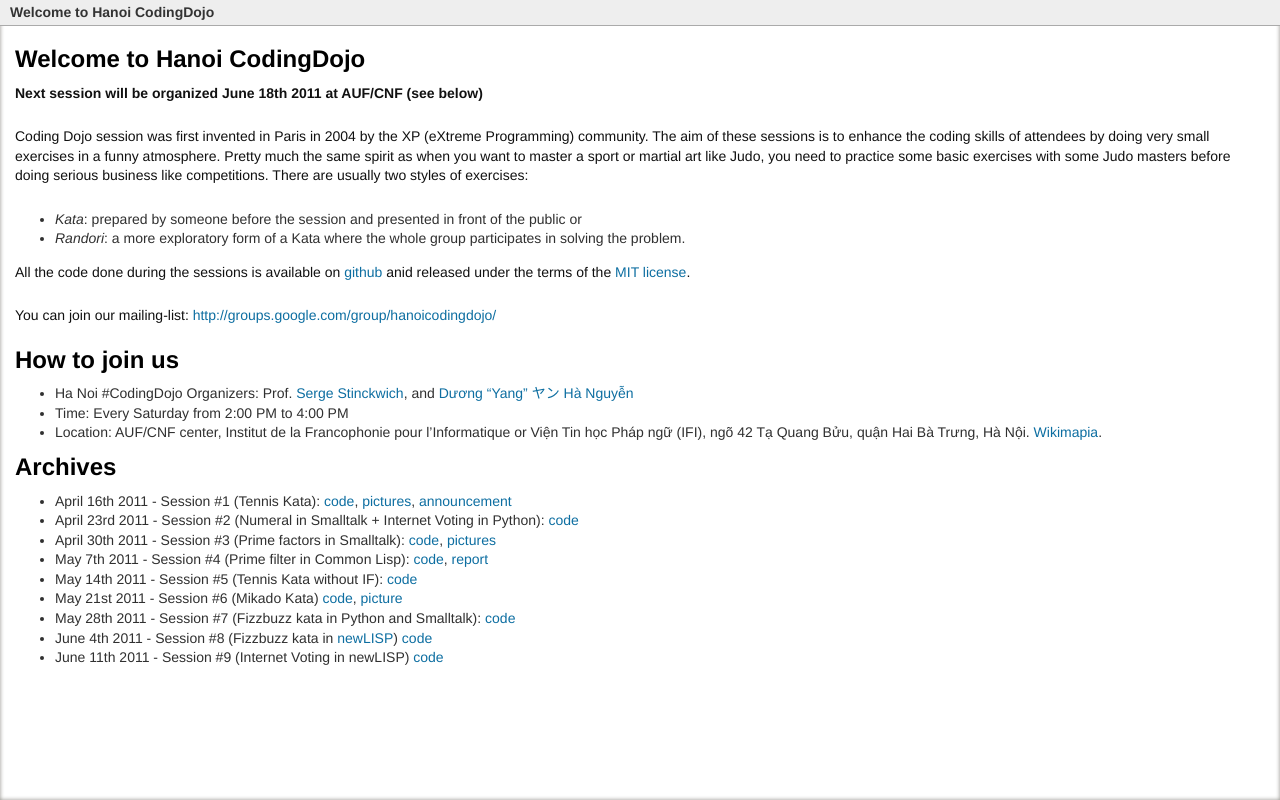
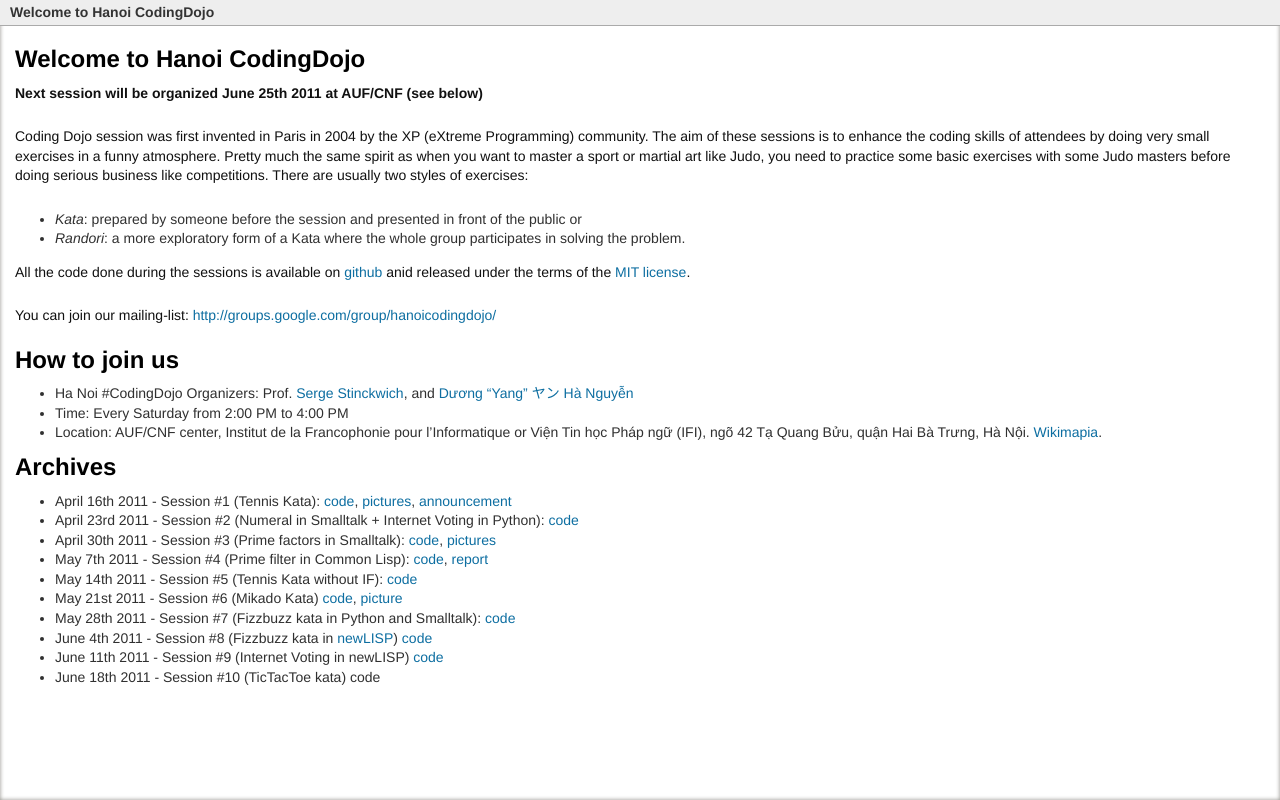
Before and after one commit to HaNoiCodingDojo/hanoicodingdojo.github.com, a plain HTML site: page index.html in a window 1280 px wide. Drawn offline with Linux system fonts and the light colour scheme.

Commit message:
Session #10

```diff
--- a/index.html
+++ b/index.html
@@ -31,7 +31,7 @@ h4 { font-size:14px;color:#111;margin-bottom:1.3em; }
     <div id="contentdiv">
       <h1 id="welcometohanoicodingdojo">Welcome to Hanoi CodingDojo</h1>
 
-<p><strong>Next session will be organized June 18th 2011 at AUF/CNF (see below)</strong></p>
+<p><strong>Next session will be organized June 25th 2011 at AUF/CNF (see below)</strong></p>
 
 <p>Coding Dojo session was first invented in Paris in 2004 by the XP
 (eXtreme Programming) community.  The aim of these sessions is to
@@ -94,6 +94,8 @@ Nội. <a href="http://wikimapia.org/131037/vi/Vi%E1%BB%87n-Tin-h%E1%BB%8Dc-Ph%C
 <a href="https://github.com/HaNoiCodingDojo/HNCDSession8">code</a></li>
 <li>June 11th 2011 - Session #9 (Internet Voting in newLISP)
 <a href="https://github.com/HaNoiCodingDojo/HNCDSession9">code</a></li>
+<li>June 18th 2011 - Session #10 (TicTacToe kata)
+code</li>
 </ul>
 
     </div>
```
Also changed, not shown: 1 other file.
